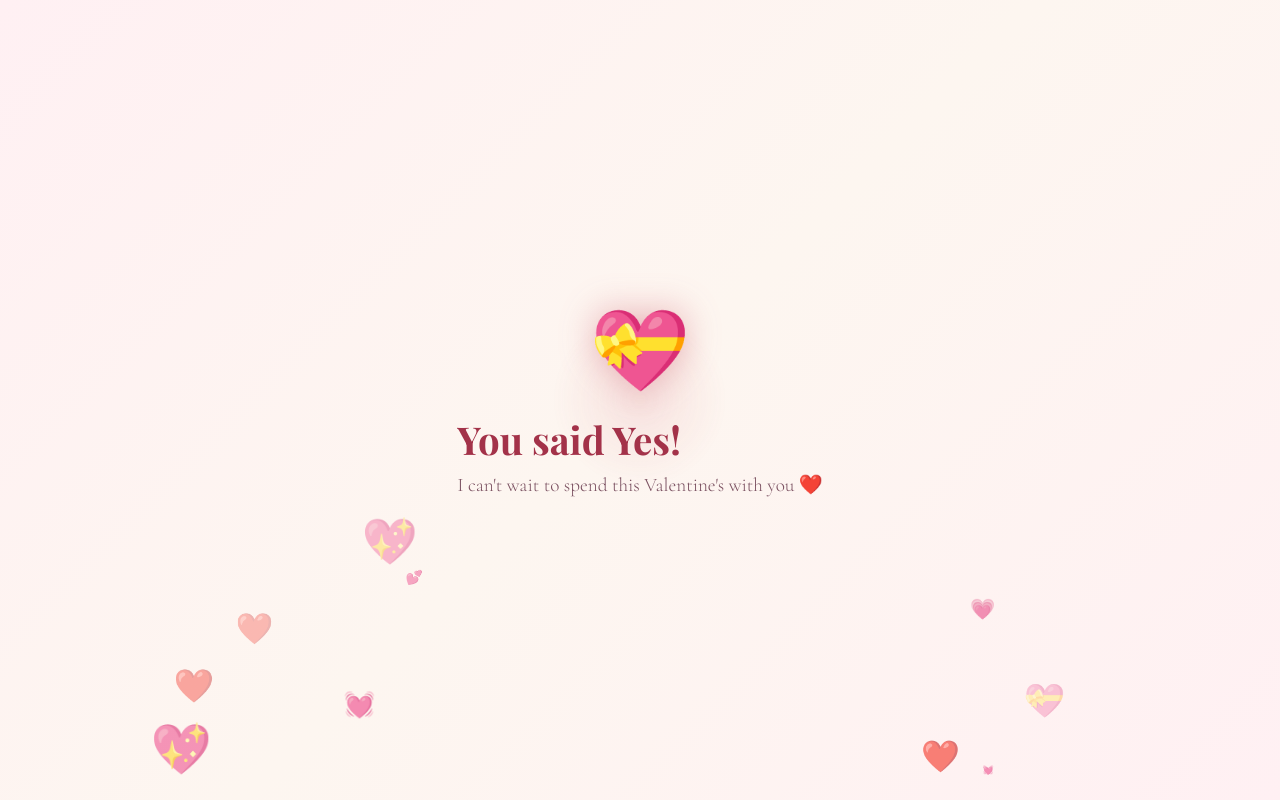
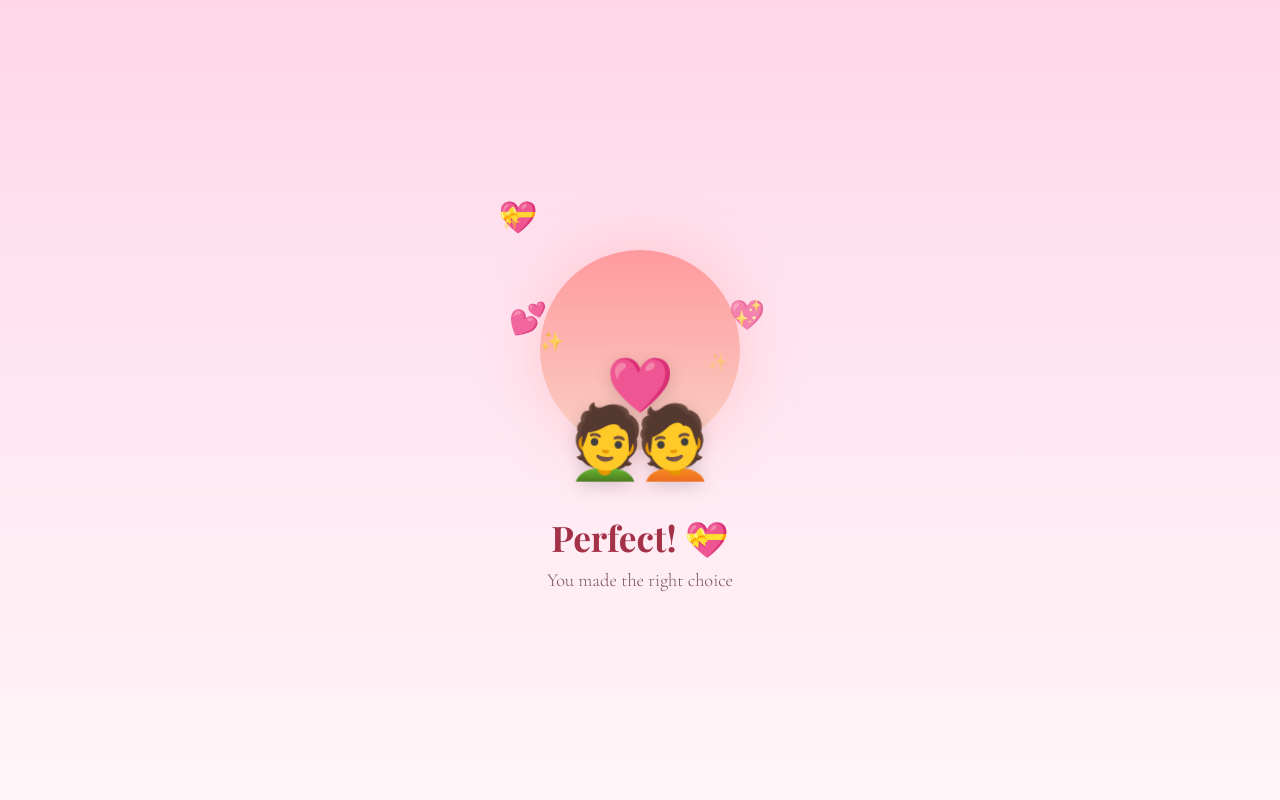
Before and after one commit to Shivamani999/Valentine.ai, a plain HTML site: page index.html in a window 1280 px wide. Both pictures are taken after a click on the button "Yes". Drawn offline with nearby package versions, Linux system fonts and the light colour scheme; a web font is replaced by a local one.

Commit message:
Valentine

```diff
--- a/index.html
+++ b/index.html
@@ -121,13 +121,6 @@
   }
   .btn-no:hover { box-shadow: 0 4px 16px rgba(0,0,0,.12); }
 
-  .no-hint {
-    margin-top: 28px; font-size: 0.88rem;
-    color: var(--text-light);
-    opacity: 0; transition: opacity .4s ease;
-  }
-  .no-hint.visible { opacity: 1; }
-
   .celebration-overlay {
     position: fixed; inset: 0;
     background: linear-gradient(135deg, #fff0f3 0%, #fdf6f0 50%, #fff0f3 100%);
@@ -190,6 +183,115 @@
     40%  { opacity: .9; }
     100% { transform: var(--sp-end) scale(0); opacity: 0; }
   }
+
+  /* ══════════════════════════════════════════════════
+     LOVE SCENERY (bounces in first after Yes click)
+     ══════════════════════════════════════════════════ */
+  .scenery-overlay {
+    position: fixed; inset: 0;
+    background: linear-gradient(to bottom, #ffd6e8 0%, #ffe4f0 40%, #fff5f8 100%);
+    z-index: 99;
+    display: flex;
+    flex-direction: column;
+    align-items: center;
+    justify-content: center;
+    opacity: 0;
+    pointer-events: none;
+    transition: opacity .5s ease;
+  }
+  .scenery-overlay.show { opacity: 1; pointer-events: auto; }
+
+  .scenery-container {
+    position: relative;
+    transform: scale(0);
+    animation: bounceIn .8s cubic-bezier(.68,-0.55,.27,1.55) forwards;
+  }
+  @keyframes bounceIn {
+    0%   { transform: scale(0) rotate(-5deg); }
+    60%  { transform: scale(1.08) rotate(2deg); }
+    100% { transform: scale(1) rotate(0deg); }
+  }
+
+  /* scenic illustration - couple silhouette */
+  .couple-scene {
+    position: relative;
+    width: 280px;
+    height: 280px;
+    margin-bottom: 24px;
+  }
+
+  /* sunset circle background */
+  .sunset-bg {
+    position: absolute;
+    width: 200px; height: 200px;
+    top: 40px; left: 50%;
+    transform: translateX(-50%);
+    border-radius: 50%;
+    background: linear-gradient(to bottom, #ff9a9e 0%, #fad0c4 100%);
+    box-shadow: 0 0 60px rgba(255,154,158,.4);
+  }
+
+  /* couple silhouette */
+  .couple {
+    position: absolute;
+    bottom: 0; left: 50%;
+    transform: translateX(-50%);
+    font-size: 7rem;
+    filter: drop-shadow(0 4px 8px rgba(0,0,0,.15));
+    z-index: 2;
+  }
+
+  /* floating hearts around couple */
+  .scene-heart {
+    position: absolute;
+    font-size: 1.8rem;
+    animation: floatHeart 3s ease-in-out infinite;
+  }
+  .scene-heart:nth-child(1) { top: 20px;  left: 20px;  animation-delay: 0s; }
+  .scene-heart:nth-child(2) { top: 40px;  right: 30px; animation-delay: .5s; }
+  .scene-heart:nth-child(3) { top: 100px; left: 10px;  animation-delay: 1s; }
+  .scene-heart:nth-child(4) { top: 90px;  right: 15px; animation-delay: 1.5s; }
+
+  @keyframes floatHeart {
+    0%, 100% { transform: translateY(0) scale(1); opacity: .6; }
+    50%      { transform: translateY(-12px) scale(1.1); opacity: 1; }
+  }
+
+  /* stars scattered */
+  .scene-star {
+    position: absolute;
+    font-size: 1.2rem;
+    animation: twinkle 2s ease-in-out infinite;
+  }
+  .scene-star:nth-child(5) { top: 10px;  left: 60px;  animation-delay: 0s; }
+  .scene-star:nth-child(6) { top: 30px;  right: 70px; animation-delay: .7s; }
+  .scene-star:nth-child(7) { top: 120px; left: 40px;  animation-delay: 1.4s; }
+  .scene-star:nth-child(8) { top: 140px; right: 50px; animation-delay: 2.1s; }
+
+  @keyframes twinkle {
+    0%, 100% { opacity: .3; transform: scale(.8); }
+    50%      { opacity: 1; transform: scale(1.2); }
+  }
+
+  .scenery-text {
+    text-align: center;
+    animation: fadeInUp .6s ease .3s both;
+  }
+  .scenery-text h2 {
+    font-family: 'Playfair Display', serif;
+    font-size: 2.2rem; font-weight: 700;
+    color: var(--rose-dark);
+    margin-bottom: 8px;
+  }
+  .scenery-text p {
+    font-size: 1.15rem;
+    color: var(--text-light);
+    font-weight: 300;
+  }
+  @keyframes fadeInUp {
+    from { opacity: 0; transform: translateY(20px); }
+    to   { opacity: 1; transform: translateY(0); }
+  }
 </style>
 </head>
 <body>
@@ -205,10 +307,32 @@
       <button class="btn btn-yes" id="btnYes">Yes</button>
       <button class="btn btn-no"  id="btnNo">No</button>
     </div>
-    <p class="no-hint" id="noHint">Nice try… but that button doesn't want to cooperate 😉</p>
   </div>
 </div>
 
+<!-- Love Scenery (shows first after Yes click) -->
+<div class="scenery-overlay" id="sceneryOverlay">
+  <div class="scenery-container">
+    <div class="couple-scene">
+      <div class="sunset-bg"></div>
+      <div class="couple">💑</div>
+      <span class="scene-heart">💕</span>
+      <span class="scene-heart">💖</span>
+      <span class="scene-heart">💗</span>
+      <span class="scene-heart">💝</span>
+      <span class="scene-star">✨</span>
+      <span class="scene-star">✨</span>
+      <span class="scene-star">✨</span>
+      <span class="scene-star">✨</span>
+    </div>
+    <div class="scenery-text">
+      <h2>Perfect! 💝</h2>
+      <p>You made the right choice</p>
+    </div>
+  </div>
+</div>
+
+<!-- Celebration overlay (shows after scenery) -->
 <div class="celebration-overlay" id="celebOverlay">
   <div class="glow-ring"></div>
   <div class="celeb-heart">💝</div>
@@ -222,8 +346,8 @@
 (function(){
   const btnNo   = document.getElementById('btnNo');
   const btnYes  = document.getElementById('btnYes');
-  const noHint  = document.getElementById('noHint');
   const card    = document.getElementById('mainCard');
+  const scenery = document.getElementById('sceneryOverlay');
   const overlay = document.getElementById('celebOverlay');
 
   let escaped = false, cachedBtnW = 0, cachedBtnH = 0;
@@ -233,6 +357,22 @@
   let attempts = 0, lastDodgeTime = 0;
   btnNo.addEventListener('mouseenter', dodge);
   btnNo.addEventListener('mousemove',  dodge);
+
+  // ── playful messages that replace "No" each time ──
+  const buttonMessages = [
+    "No",
+    "Really?? 🥺",
+    "Try again 🥰",
+    "Nope! 💕",
+    "Not yet 😏",
+    "Sure? 💖",
+    "Maybe… 😘",
+    "Still no 😂",
+    "Click Yes 👀",
+    "Come on 🙈",
+    "Seriously? 😜",
+    "Yes is better 💝"
+  ];
 
   function dodge(){
     const now = Date.now();
@@ -278,20 +418,31 @@
     y = Math.max(safeMinY, Math.min(y, safeMaxY));
     btnNo.style.left = x+'px';
     btnNo.style.top  = y+'px';
-    if(attempts === 1) noHint.classList.add('visible');
+
+    // change button text to next message
+    btnNo.textContent = buttonMessages[attempts % buttonMessages.length];
   }
 
   btnYes.addEventListener('click', function(){
+    // fade out card
     card.style.transition = 'opacity .4s ease, transform .4s ease';
     card.style.opacity    = '0';
     card.style.transform  = 'scale(.92)';
 
     setTimeout(function(){
       card.style.display = 'none';
-      overlay.classList.add('show');
-      spawnBurstHearts(overlay);
-      spawnFloatingHearts(overlay);
-      spawnSparkles(overlay);
+
+      // show scenery with bounce animation
+      scenery.classList.add('show');
+
+      // after 2.5s, transition to celebration
+      setTimeout(function(){
+        scenery.classList.remove('show');
+        overlay.classList.add('show');
+        spawnBurstHearts(overlay);
+        spawnFloatingHearts(overlay);
+        spawnSparkles(overlay);
+      }, 2500);
     }, 420);
   });
 
```
